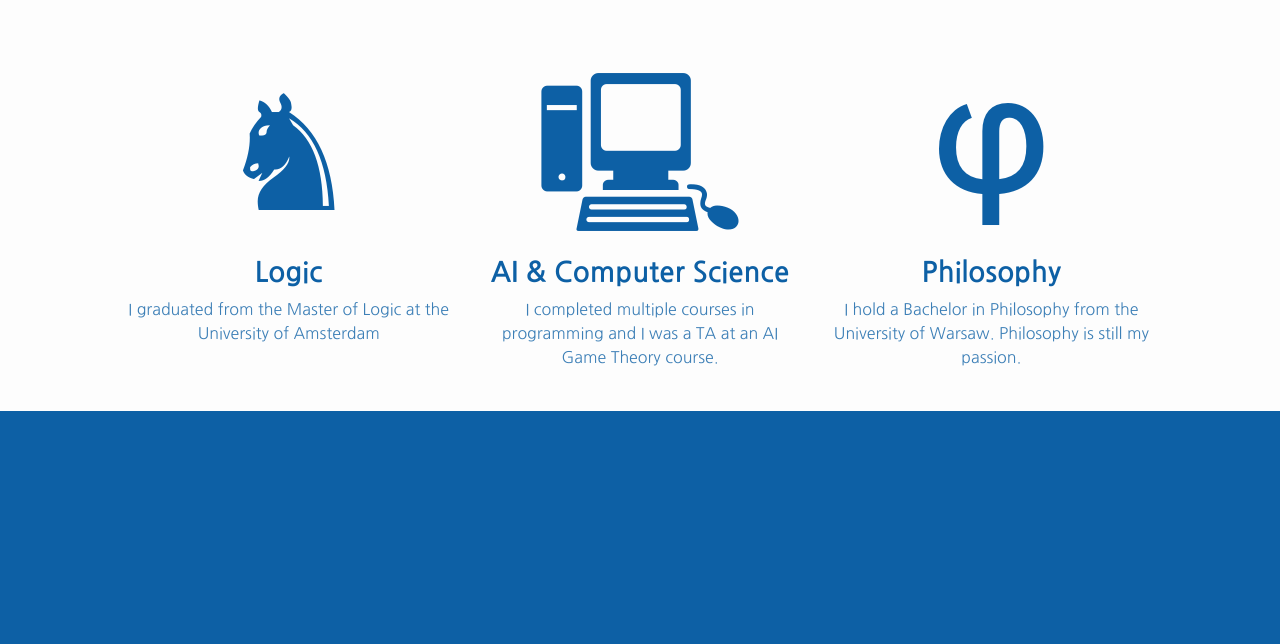
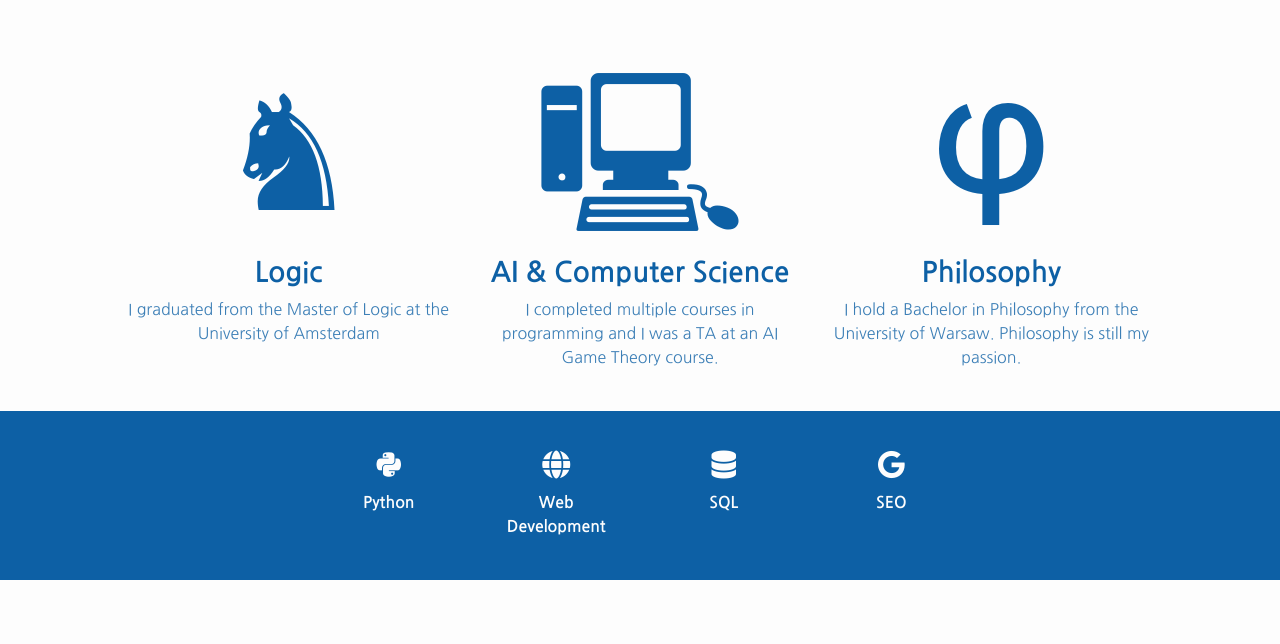
Before and after one commit to TKlochowicz/Portfolio-website, a Flask app: page / in a window 1280 px wide. Shown: the part 621-1265 px from the top of the page. Before the commit the page ends 1032 px from the top, so only its background shows below. Run offline with Flask 2, Linux system fonts and the light colour scheme; some libraries are stand-ins or nearby versions.

Commit message:
Skills section

```diff
--- a/static/styles.css
+++ b/static/styles.css
@@ -66,3 +66,7 @@
     padding-bottom: 5.5%;
 
 }
+/* Skills */
+#skills{
+    padding:3% 25% 2%;
+}
--- a/templates/index.html
+++ b/templates/index.html
@@ -54,7 +54,8 @@
     </div></div>
 
 <!-- About me -->
-    <div class="row white">
+    <section id="about-me" class="white">
+    <div class="row">
         <div class="col-lg-4">
             <h1 class="about-icon1">&#9822;</h1>
             <h3 class="about-text">Logic</h3>
@@ -71,8 +72,42 @@
             <p class="about-subtext"> I hold a Bachelor in Philosophy from the University of Warsaw. Philosophy is still my passion.</p>
         </div>
     </div>
+    </section>
 
 <!-- Skils -->
+<section id="skills" class="colored">
+    <div class="row">
+        <div class="col-lg-3 col-sm-6">
+            <h3 class="skills-icon"><i class="fa-brands fa-python"></i></h3>
+            <p class="skills-label">Python</p>
+
+        </div>
+        <div class="col-lg-3 col-sm-6">
+            <h3 class="skills-icon"><i class="fa-solid fa-globe"></i></h3>
+            <p class="skills-label">Web Development</p>
+
+        </div>
+        <div class="col-lg-3 col-sm-6">
+            <h3 class="skills-icon"><i class="fa-solid fa-database"></i></h3>
+            <p class="skills-label">SQL</p>
+
+        </div>
+        <div class="col-lg-3 col-sm-6">
+            <h3 class="skills-icon"><i class="fa-brands fa-google"></i></h3>
+            <p class="skills-label">SEO</p>
+
+        </div>
+
+    </div>
+
+</section>
+
+<section id="My Projects", class="white">
+
+
+
+
+</section>
 
 
     <!-- Optional JavaScript -->
```
